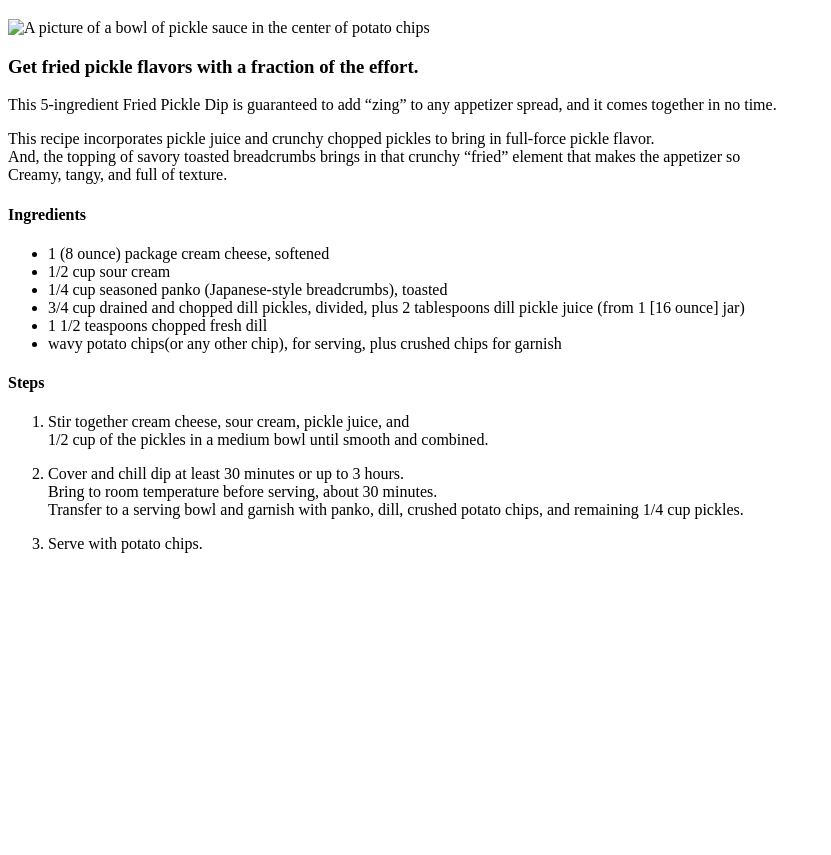
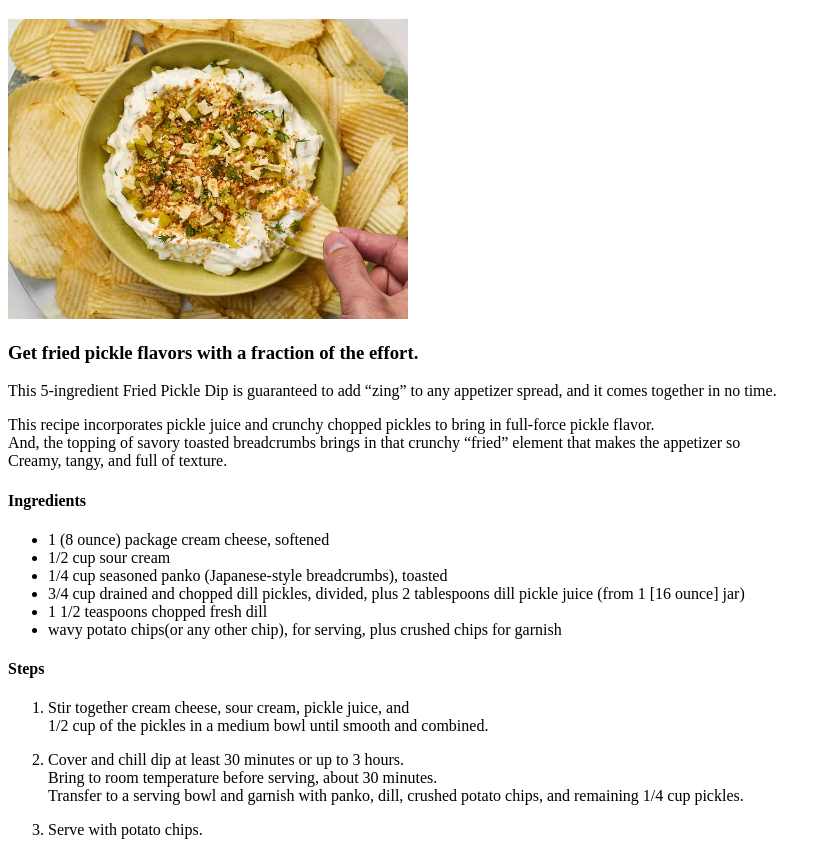
Before and after one commit to 0maanu0/odin-recipes, a plain HTML site: page recipes/fried_pickle_dip.html in a window 1280 px wide. Shown: the part 61-916 px from the top of the page, without its empty margins (0-831 px from the left). Before the commit the page ends 800 px from the top, so only its background shows below. Drawn offline with Linux system fonts and the light colour scheme.

Commit message:
Corrections in the last recipe

```diff
--- a/recipes/fried_pickle_dip.html
+++ b/recipes/fried_pickle_dip.html
@@ -8,7 +8,7 @@
 <body>
 
   <h1>Fried Pickle Dip</h1>
-  <img src="./recipes/img/fried_pickle_dip.jpg" alt="A picture of a bowl of pickle sauce in the center of potato chips" height="300" width="400">
+  <img src="./img/fried_pickle_dip.jpg" alt="A picture of a bowl of pickle sauce in the center of potato chips" height="300" width="400">
     <h3>Get fried pickle flavors with a fraction of the effort.</h3>
       <p>This 5-ingredient Fried Pickle Dip is guaranteed to add “zing” to any appetizer spread, and it comes together in no time.</p>
       <p>This recipe incorporates pickle juice and crunchy chopped pickles to bring in full-force pickle flavor.
```
